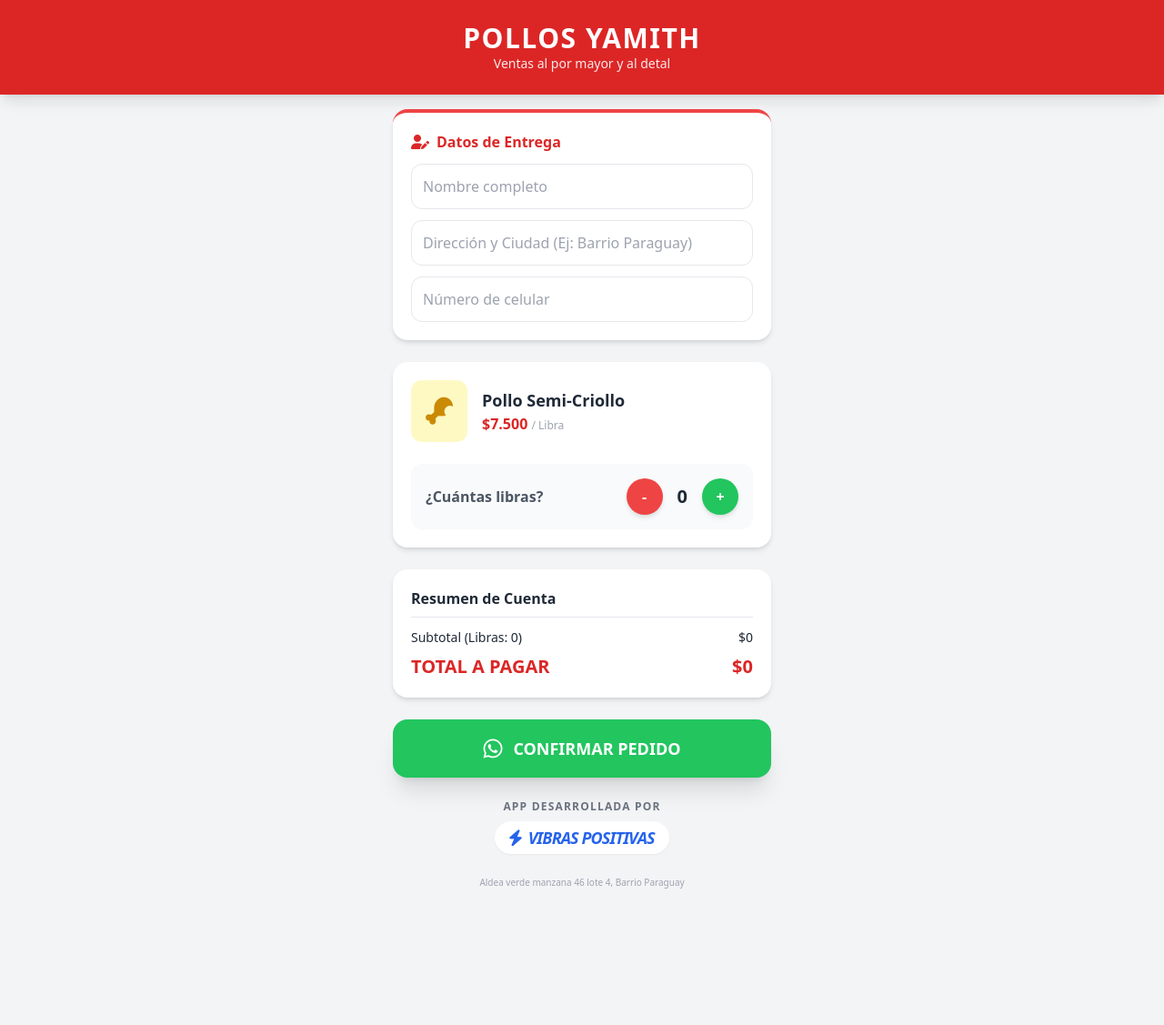
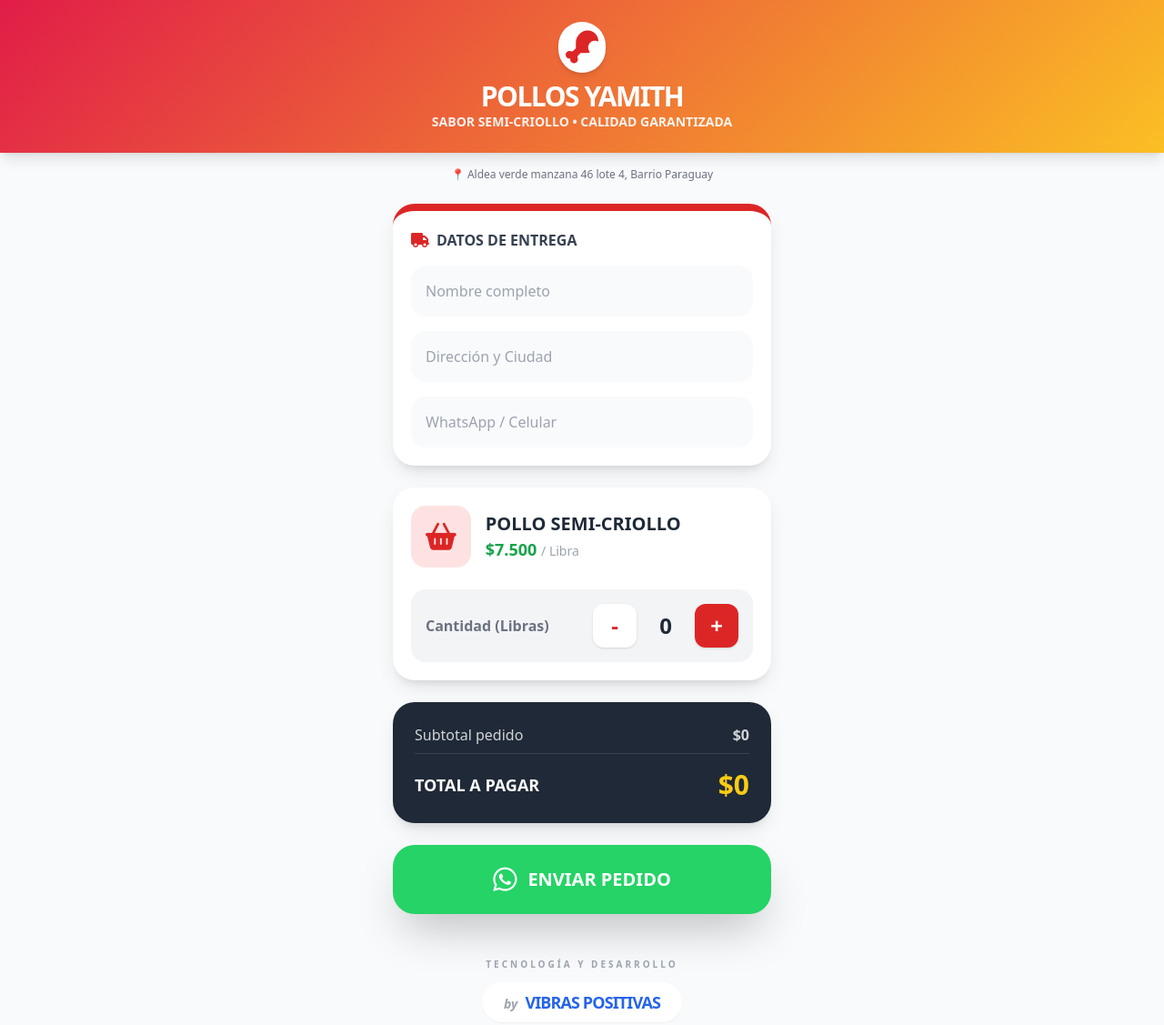
Before and after one commit to haroldco45/pollosjamith, a plain HTML site: page index.html in a window 1280 px wide. Shown: the whole page at 91% size. Before the commit the page ends 1034 px from the top, so only its background shows below. Drawn offline with nearby package versions, Linux system fonts and the light colour scheme.

Commit message:
Update index.html

```diff
--- a/index.html
+++ b/index.html
@@ -6,69 +6,81 @@
     <title>Pollos Yamith | Pedidos</title>
     <script src="https://cdn.tailwindcss.com"></script>
     <link rel="stylesheet" href="https://cdnjs.cloudflare.com/ajax/libs/font-awesome/6.0.0/css/all.min.css">
+    <style>
+        .gradient-brand { background: linear-gradient(135deg, #e11d48 0%, #fbbf24 100%); }
+        .card-shadow { box-shadow: 0 10px 25px -5px rgba(0, 0, 0, 0.1), 0 8px 10px -6px rgba(0, 0, 0, 0.1); }
+    </style>
 </head>
-<body class="bg-gray-100 text-gray-800 font-sans pb-10">
+<body class="bg-gray-50 text-gray-800 font-sans pb-10">
 
-    <header class="bg-red-600 text-white p-6 text-center shadow-lg">
-        <h1 class="text-3xl font-bold uppercase tracking-wider">Pollos Yamith</h1>
-        <p class="text-sm opacity-90">Ventas al por mayor y al detal</p>
+    <header class="gradient-brand text-white p-6 text-center shadow-lg">
+        <div class="flex justify-center mb-2">
+            <div class="bg-white p-2 rounded-full shadow-md">
+                <i class="fas fa-drumstick-bite text-red-600 text-4xl"></i>
+            </div>
+        </div>
+        <h1 class="text-3xl font-black uppercase tracking-tighter">Pollos Yamith</h1>
+        <p class="text-sm font-bold opacity-90 uppercase">Sabor Semi-Criollo • Calidad Garantizada</p>
     </header>
 
     <main class="max-w-md mx-auto p-4 space-y-6">
 
-        <section class="bg-white p-5 rounded-2xl shadow-md border-t-4 border-red-500">
-            <h3 class="font-bold mb-3 text-red-600"><i class="fas fa-user-edit mr-2"></i>Datos de Entrega</h3>
-            <div class="space-y-3">
-                <input type="text" id="nombre" placeholder="Nombre completo" class="w-full p-3 border rounded-xl focus:outline-red-500">
-                <input type="text" id="direccion" placeholder="Dirección y Ciudad (Ej: Barrio Paraguay)" class="w-full p-3 border rounded-xl focus:outline-red-500">
-                <input type="tel" id="telefono" placeholder="Número de celular" class="w-full p-3 border rounded-xl focus:outline-red-500">
+        <div class="text-center text-xs text-gray-500 font-medium">
+            📍 Aldea verde manzana 46 lote 4, Barrio Paraguay
+        </div>
+
+        <section class="bg-white p-5 rounded-3xl card-shadow border-t-8 border-red-600">
+            <h3 class="font-bold mb-4 text-gray-700 flex items-center gap-2">
+                <i class="fas fa-truck text-red-600"></i> DATOS DE ENTREGA
+            </h3>
+            <div class="space-y-4">
+                <input type="text" id="nombre" placeholder="Nombre completo" class="w-full p-4 bg-gray-50 border-none rounded-2xl focus:ring-2 focus:ring-red-500 outline-none">
+                <input type="text" id="direccion" placeholder="Dirección y Ciudad" class="w-full p-4 bg-gray-50 border-none rounded-2xl focus:ring-2 focus:ring-red-500 outline-none">
+                <input type="tel" id="telefono" placeholder="WhatsApp / Celular" class="w-full p-4 bg-gray-50 border-none rounded-2xl focus:ring-2 focus:ring-red-500 outline-none">
             </div>
         </section>
 
-        <section class="bg-white p-5 rounded-2xl shadow-md">
-            <div class="flex items-center gap-4">
-                <div class="bg-yellow-100 p-4 rounded-xl text-yellow-600">
-                    <i class="fas fa-drumstick-bite text-3xl"></i>
+        <section class="bg-white p-5 rounded-3xl card-shadow overflow-hidden">
+            <div class="flex items-center gap-4 mb-6">
+                <div class="bg-red-100 p-4 rounded-2xl text-red-600">
+                    <i class="fas fa-shopping-basket text-3xl"></i>
                 </div>
-                <div class="flex-1">
-                    <h2 class="font-bold text-lg">Pollo Semi-Criollo</h2>
-                    <p class="text-red-600 font-bold">$7.500 <span class="text-gray-400 font-normal text-xs">/ Libra</span></p>
+                <div>
+                    <h2 class="font-black text-xl text-gray-800 uppercase">Pollo Semi-Criollo</h2>
+                    <p class="text-green-600 font-black text-lg">$7.500 <span class="text-gray-400 font-normal text-sm">/ Libra</span></p>
                 </div>
             </div>
 
-            <div class="mt-6 flex items-center justify-between bg-gray-50 p-4 rounded-xl">
-                <span class="font-semibold text-gray-600">¿Cuántas libras?</span>
+            <div class="bg-gray-100 p-4 rounded-2xl flex items-center justify-between">
+                <span class="font-bold text-gray-500">Cantidad (Libras)</span>
                 <div class="flex items-center gap-4">
-                    <button onclick="cambiarCantidad(-1)" class="bg-red-500 text-white w-10 h-10 rounded-full font-bold shadow-md">-</button>
-                    <span id="cantidad" class="text-xl font-bold">0</span>
-                    <button onclick="cambiarCantidad(1)" class="bg-green-500 text-white w-10 h-10 rounded-full font-bold shadow-md">+</button>
+                    <button onclick="cambiarCantidad(-1)" class="bg-white text-red-600 w-12 h-12 rounded-xl font-black text-2xl shadow hover:bg-red-50">-</button>
+                    <span id="cantidad" class="text-2xl font-black w-8 text-center">0</span>
+                    <button onclick="cambiarCantidad(1)" class="bg-red-600 text-white w-12 h-12 rounded-xl font-black text-2xl shadow hover:bg-red-700">+</button>
                 </div>
             </div>
         </section>
 
-        <section class="bg-white p-5 rounded-2xl shadow-md">
-            <h3 class="font-bold mb-3 border-b pb-2">Resumen de Cuenta</h3>
-            <div class="flex justify-between text-sm mb-2">
-                <span>Subtotal (Libras: <span id="resumenCant">0</span>)</span>
-                <span id="subtotal">$0</span>
+        <section class="bg-gray-800 text-white p-6 rounded-3xl card-shadow">
+            <div class="flex justify-between items-center mb-2 opacity-80">
+                <span>Subtotal pedido</span>
+                <span id="subtotal" class="font-bold">$0</span>
             </div>
-            <div class="flex justify-between text-xl font-black text-red-600">
-                <span>TOTAL A PAGAR</span>
-                <span id="total">$0</span>
+            <div class="flex justify-between items-center border-t border-gray-700 pt-4">
+                <span class="text-lg font-bold">TOTAL A PAGAR</span>
+                <span id="total" class="text-3xl font-black text-yellow-400">$0</span>
             </div>
         </section>
 
-        <button onclick="enviarWhatsApp()" class="w-full bg-green-500 hover:bg-green-600 text-white py-4 rounded-2xl font-bold text-lg shadow-xl flex items-center justify-center gap-3 transition-all">
-            <i class="fab fa-whatsapp text-2xl"></i> CONFIRMAR PEDIDO
+        <button onclick="enviarWhatsApp()" class="w-full bg-[#25D366] hover:scale-105 active:scale-95 text-white py-5 rounded-3xl font-black text-xl shadow-2xl flex items-center justify-center gap-3 transition-all">
+            <i class="fab fa-whatsapp text-3xl"></i> ENVIAR PEDIDO
         </button>
 
-        <footer class="text-center space-y-2 mt-4">
-            <p class="text-xs text-gray-500 uppercase tracking-widest font-bold">App desarrollada por</p>
-            <p class="text-blue-600 font-black text-lg italic tracking-tighter shadow-sm inline-block px-4 py-1 bg-white rounded-full">
-                <i class="fas fa-bolt mr-1"></i> VIBRAS POSITIVAS
-            </p>
-            <div class="text-[10px] text-gray-400 pt-4">
-                Aldea verde manzana 46 lote 4, Barrio Paraguay
+        <footer class="text-center pt-6 space-y-3">
+            <p class="text-[10px] text-gray-400 uppercase tracking-[3px] font-bold">Tecnología y Desarrollo</p>
+            <div class="inline-block bg-white px-6 py-2 rounded-full shadow-sm">
+                <span class="text-gray-400 font-bold italic text-sm">by</span>
+                <span class="text-blue-600 font-black text-lg ml-1 tracking-tighter">VIBRAS POSITIVAS</span>
             </div>
         </footer>
 
@@ -87,7 +99,6 @@
         function actualizarInterfaz() {
             let total = cantidad * precioLibra;
             document.getElementById('cantidad').innerText = cantidad;
-            document.getElementById('resumenCant').innerText = cantidad;
             document.getElementById('subtotal').innerText = '$' + total.toLocaleString();
             document.getElementById('total').innerText = '$' + total.toLocaleString();
         }
@@ -99,20 +110,22 @@
             const total = cantidad * precioLibra;
 
             if (!nombre || !direccion || cantidad === 0) {
-                alert("Por favor completa tus datos y selecciona al menos 1 libra.");
+                alert("⚠️ Por favor completa tu nombre, dirección y selecciona al menos 1 libra.");
                 return;
             }
 
-            const mensaje = `*PEDIDO POLLOS YAMITH*%0A` +
-                            `--------------------------%0A` +
-                            `*Cliente:* ${nombre}%0A` +
-                            `*Dirección:* ${direccion}%0A` +
-                            `*Celular:* ${telefono}%0A` +
-                            `--------------------------%0A` +
-                            `*Pedido:* ${cantidad} Libras de Pollo Semi-Criollo%0A` +
-                            `*Total a Pagar:* $${total.toLocaleString()}%0A` +
-                            `--------------------------%0A` +
-                            `_Enviado desde la App de Vibras Positivas_`;
+            const mensaje =
+                `*NUEVO PEDIDO - POLLOS YAMITH*%0A` +
+                `------------------------------------%0A` +
+                `👤 *Cliente:* ${nombre}%0A` +
+                `📍 *Dirección:* ${direccion}%0A` +
+                `📱 *Celular:* ${telefono}%0A` +
+                `------------------------------------%0A` +
+                `🍗 *Producto:* Pollo Semi-Criollo%0A` +
+                `⚖️ *Cantidad:* ${cantidad} Libras%0A` +
+                `💰 *TOTAL:* $${total.toLocaleString()}%0A` +
+                `------------------------------------%0A` +
+                `_Desarrollado por Vibras Positivas_`;
 
             const url = `https://wa.me/573116346595?text=${mensaje}`;
             window.open(url, '_blank');
```
